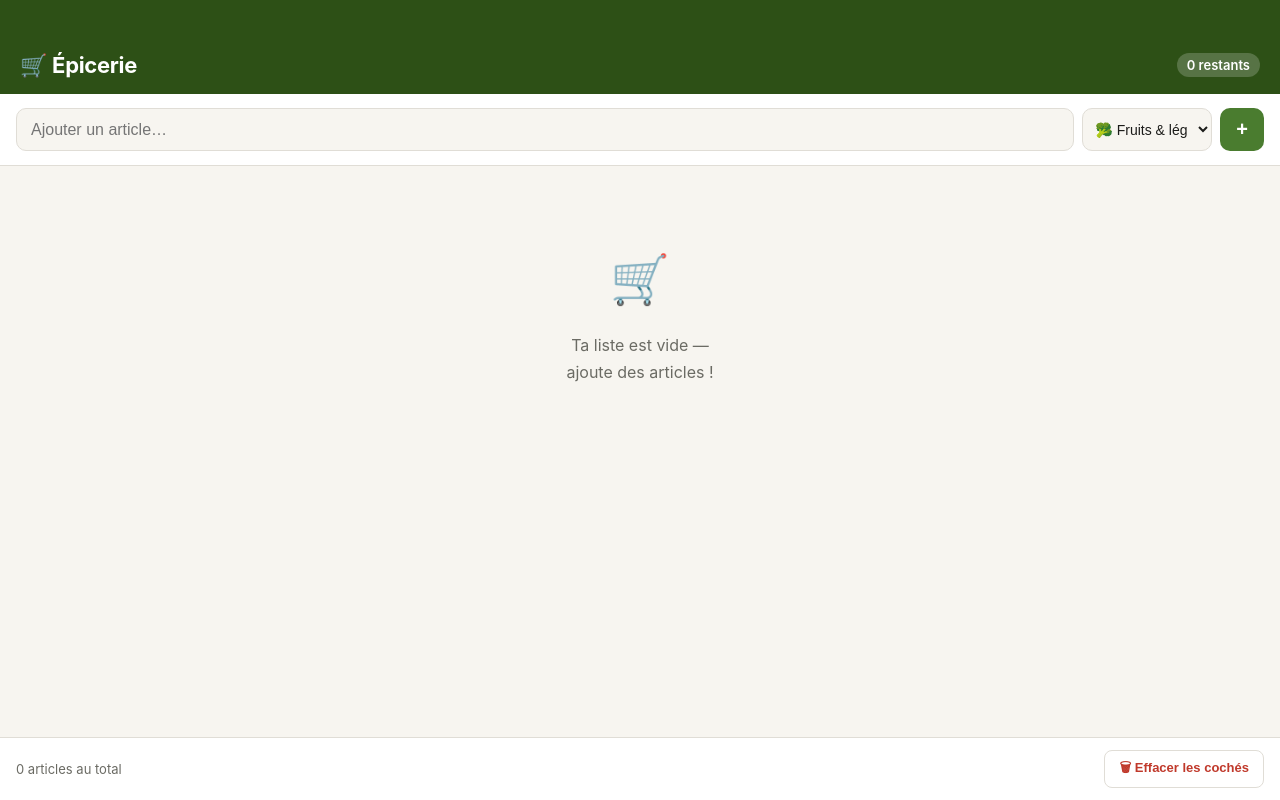
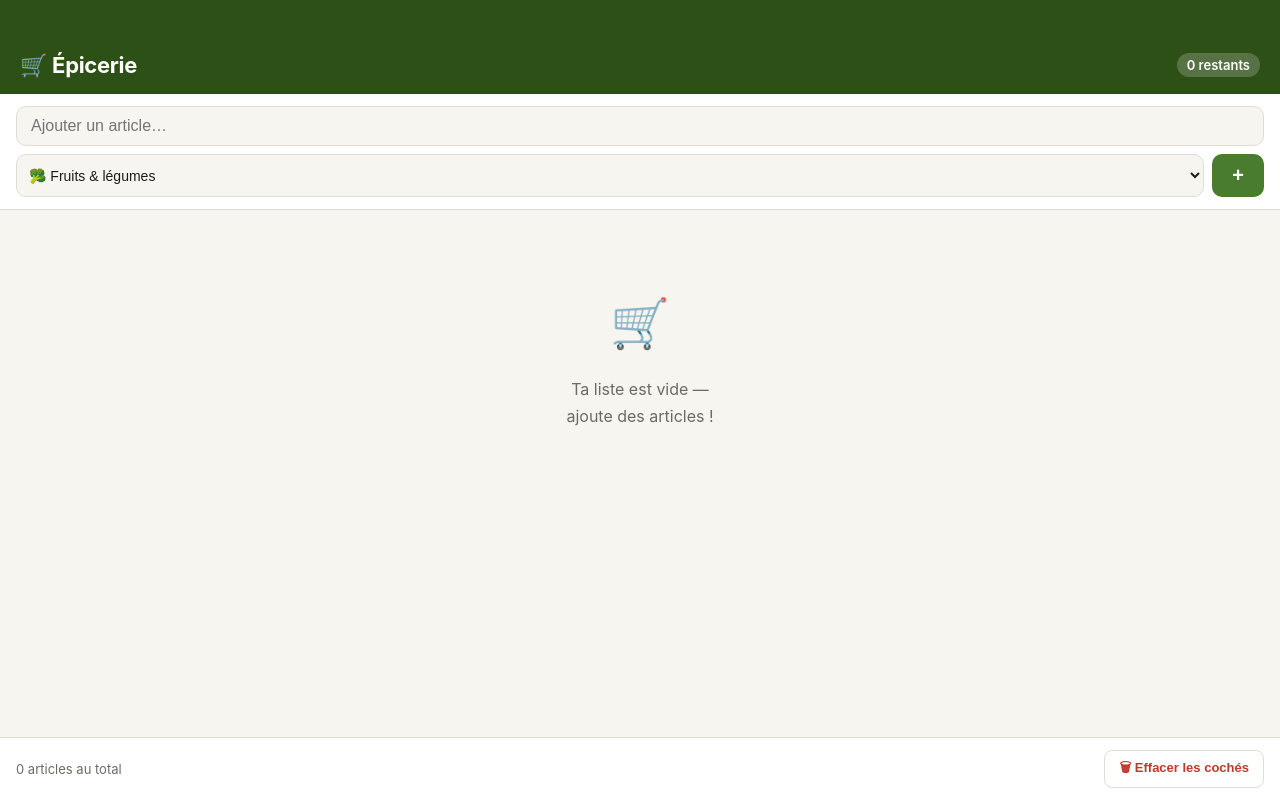
Before and after one commit to emperorgus1/epicerie, a plain HTML site: page index.html in a window 1280 px wide. Drawn offline with Linux system fonts and the light colour scheme.

Commit message:
Add files via upload

```diff
--- a/index.html
+++ b/index.html
@@ -68,13 +68,22 @@
     /* ── Add bar ── */
     .add-bar {
       display: flex;
+      flex-direction: column;
       gap: 8px;
-      padding: 14px 16px;
+      padding: 12px 16px;
       background: var(--white);
       border-bottom: 1px solid var(--border);
       position: sticky;
       top: calc(60px + env(safe-area-inset-top));
       z-index: 9;
+    }
+    .add-bar-row1 {
+      display: flex;
+      gap: 8px;
+    }
+    .add-bar-row2 {
+      display: flex;
+      gap: 8px;
     }
     .add-bar input[type="text"] {
       flex: 1;
@@ -89,6 +98,7 @@
     }
     .add-bar input[type="text"]:focus { border-color: var(--green-mid); }
     .add-bar select {
+      flex: 1;
       border: 1.5px solid var(--border);
       border-radius: 10px;
       padding: 10px 8px;
@@ -96,14 +106,13 @@
       background: var(--cream);
       color: var(--ink);
       outline: none;
-      max-width: 130px;
     }
     .btn-add {
       background: var(--green-mid);
       color: var(--white);
       border: none;
       border-radius: 10px;
-      padding: 10px 16px;
+      padding: 10px 20px;
       font-size: 20px;
       font-weight: 700;
       cursor: pointer;
@@ -211,16 +220,20 @@
 </header>
 
 <div class="add-bar">
+  <div class="add-bar-row1">
     <input type="text" id="new-item" placeholder="Ajouter un article…" autocomplete="off" />
+  </div>
+  <div class="add-bar-row2">
     <select id="new-cat">
       <option value="Fruits et légumes">🥦 Fruits &amp; légumes</option>
-    <option value="Viandes et substituts">🥩 Viandes</option>
+      <option value="Viande et substitut">🥩 Viande et substitut</option>
       <option value="Pain et boulangerie">🍞 Boulangerie</option>
       <option value="Épicerie sèche">🌾 Épicerie sèche</option>
       <option value="Produits laitiers">🧀 Produits laitiers</option>
       <option value="Jus et congelés">🧃 Jus &amp; congelés</option>
     </select>
     <button class="btn-add" id="btn-add" aria-label="Ajouter">+</button>
+  </div>
 </div>
 
 <div class="list-body" id="list-body"></div>
@@ -236,7 +249,7 @@
 
   const CAT_ORDER = [
     'Fruits et légumes',
-    'Viandes et substituts',
+    'Viande et substitut',
     'Pain et boulangerie',
     'Épicerie sèche',
     'Produits laitiers',
@@ -244,12 +257,12 @@
   ];
 
   const CAT_STYLE = {
-    'Fruits et légumes':     { bg: '#EAF3DE', fg: '#27500A' },
-    'Viandes et substituts': { bg: '#FAECE7', fg: '#712B13' },
-    'Pain et boulangerie':   { bg: '#FEF3DC', fg: '#633806' },
-    'Épicerie sèche':        { bg: '#FEF3DC', fg: '#854F0B' },
-    'Produits laitiers':     { bg: '#E6F1FB', fg: '#0C447C' },
-    'Jus et congelés':       { bg: '#E1F5EE', fg: '#085041' },
+    'Fruits et légumes':    { bg: '#EAF3DE', fg: '#27500A' },
+    'Viande et substitut':  { bg: '#FAECE7', fg: '#712B13' },
+    'Pain et boulangerie':  { bg: '#FEF3DC', fg: '#633806' },
+    'Épicerie sèche':       { bg: '#FEF3DC', fg: '#854F0B' },
+    'Produits laitiers':    { bg: '#E6F1FB', fg: '#0C447C' },
+    'Jus et congelés':      { bg: '#E1F5EE', fg: '#085041' },
   };
 
   function load() {
```
Lines whose indentation alone changed are shown as unchanged.
